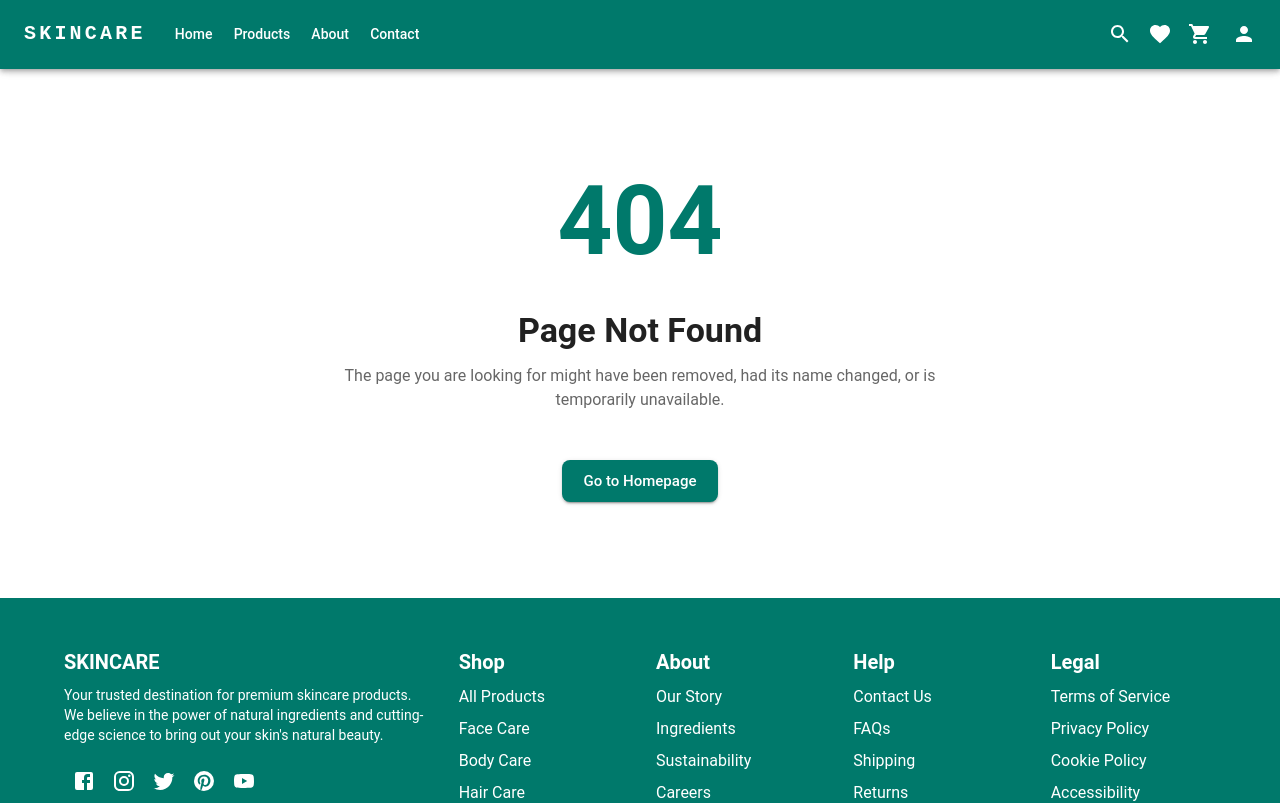
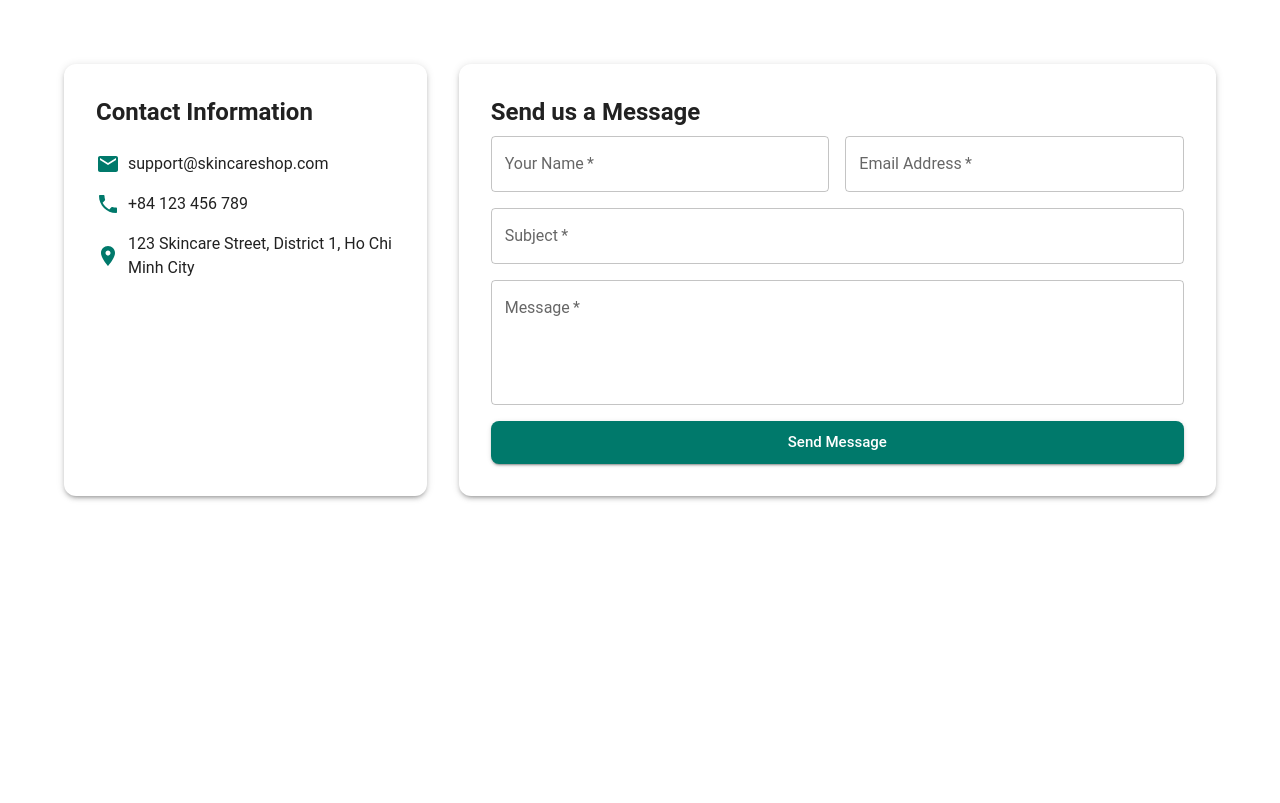
Before and after one commit to EricLee1919/SkincareShop_K18, a React (Vite) app in the folder fe/: page /contact in a window 1280 px wide. Shown: the top 803 px of the page. Built offline with nearby package versions, Linux system fonts and the light colour scheme.

Commit message:
create contact & about

```diff
--- a/fe/src/App.jsx
+++ b/fe/src/App.jsx
@@ -6,6 +6,8 @@ import Layout from "./components/layout/Layout";
 import AdminLayout from "./components/layout/AdminLayout";
 import { Toaster } from "react-hot-toast";
 import ForgotPassword from "./pages/ForgotPassword";
+import About from "./pages/About";
+import Contact from "./pages/Contact";
 // Pages
 import Products from "./pages/Products";
 import ProductDetail from "./pages/ProductDetail";
@@ -208,6 +210,10 @@ const App = () => {
               </Layout>
             }
           />
+
+          <Route path="/about" element={<About />} />
+          <Route path="/contact" element={<Contact />} />
+
           <Route
             path="/register"
             element={
--- /dev/null
+++ b/fe/src/pages/About/index.jsx
@@ -0,0 +1,61 @@
+import { Container, Box, Typography, Paper, Grid } from "@mui/material";
+
+const About = () => {
+  return (
+    <Container maxWidth="lg" sx={{ py: 8 }}>
+      <Grid container spacing={4}>
+        <Grid item xs={12}>
+          <Paper elevation={3} sx={{ p: 4 }}>
+            <Typography variant="h3" gutterBottom align="center">
+              About Us
+            </Typography>
+            <Typography
+              variant="h6"
+              color="text.secondary"
+              gutterBottom
+              align="center"
+            >
+              Your Trusted Skincare Partner
+            </Typography>
+
+            <Box sx={{ mt: 4 }}>
+              <Typography variant="body1" paragraph>
+                Welcome to SkinCare Shop K18, your premier destination for
+                high-quality skincare products. We are dedicated to providing
+                our customers with the best skincare solutions that help
+                maintain healthy, radiant skin.
+              </Typography>
+
+              <Typography variant="body1" paragraph>
+                Our mission is to empower individuals to achieve their skincare
+                goals by offering carefully curated products from trusted
+                brands. We believe that everyone deserves access to effective
+                skincare solutions that work.
+              </Typography>
+
+              <Typography variant="body1" paragraph>
+                At SkinCare Shop K18, we:
+              </Typography>
+              <Box component="ul" sx={{ pl: 4 }}>
+                <Typography component="li" variant="body1">
+                  Offer a wide selection of premium skincare products
+                </Typography>
+                <Typography component="li" variant="body1">
+                  Provide expert advice and recommendations
+                </Typography>
+                <Typography component="li" variant="body1">
+                  Ensure all products are authentic and safe
+                </Typography>
+                <Typography component="li" variant="body1">
+                  Deliver excellent customer service
+                </Typography>
+              </Box>
+            </Box>
+          </Paper>
+        </Grid>
+      </Grid>
+    </Container>
+  );
+};
+
+export default About;
--- /dev/null
+++ b/fe/src/pages/Contact/index.jsx
@@ -0,0 +1,210 @@
+import { useState } from "react";
+import {
+  Container,
+  Box,
+  Typography,
+  Paper,
+  Grid,
+  TextField,
+  Button,
+  Alert,
+  CircularProgress,
+} from "@mui/material";
+import { Formik, Form } from "formik";
+import * as Yup from "yup";
+import EmailIcon from "@mui/icons-material/Email";
+import PhoneIcon from "@mui/icons-material/Phone";
+import LocationOnIcon from "@mui/icons-material/LocationOn";
+
+const validationSchema = Yup.object({
+  name: Yup.string().required("Name is required"),
+  email: Yup.string()
+    .email("Invalid email address")
+    .required("Email is required"),
+  subject: Yup.string().required("Subject is required"),
+  message: Yup.string().required("Message is required"),
+});
+
+const Contact = () => {
+  const [loading, setLoading] = useState(false);
+  const [error, setError] = useState(null);
+  const [success, setSuccess] = useState(false);
+
+  const handleSubmit = async (values, { setSubmitting, resetForm }) => {
+    try {
+      setLoading(true);
+      setError(null);
+      setSuccess(false);
+
+      // Here you would typically send the contact form data to your backend
+      console.log("Contact form submitted:", values);
+
+      // Simulate API call
+      await new Promise((resolve) => setTimeout(resolve, 1000));
+
+      setSuccess(true);
+      resetForm();
+    } catch (error) {
+      setError("Failed to send message. Please try again.");
+    } finally {
+      setLoading(false);
+      setSubmitting(false);
+    }
+  };
+
+  return (
+    <Container maxWidth="lg" sx={{ py: 8 }}>
+      <Grid container spacing={4}>
+        <Grid item xs={12} md={4}>
+          <Paper elevation={3} sx={{ p: 4, height: "100%" }}>
+            <Typography variant="h5" gutterBottom>
+              Contact Information
+            </Typography>
+
+            <Box sx={{ mt: 3 }}>
+              <Box sx={{ display: "flex", alignItems: "center", mb: 2 }}>
+                <EmailIcon sx={{ mr: 1, color: "primary.main" }} />
+                <Typography variant="body1">
+                  support@skincareshop.com
+                </Typography>
+              </Box>
+
+              <Box sx={{ display: "flex", alignItems: "center", mb: 2 }}>
+                <PhoneIcon sx={{ mr: 1, color: "primary.main" }} />
+                <Typography variant="body1">+84 123 456 789</Typography>
+              </Box>
+
+              <Box sx={{ display: "flex", alignItems: "center" }}>
+                <LocationOnIcon sx={{ mr: 1, color: "primary.main" }} />
+                <Typography variant="body1">
+                  123 Skincare Street, District 1, Ho Chi Minh City
+                </Typography>
+              </Box>
+            </Box>
+          </Paper>
+        </Grid>
+
+        <Grid item xs={12} md={8}>
+          <Paper elevation={3} sx={{ p: 4 }}>
+            <Typography variant="h5" gutterBottom>
+              Send us a Message
+            </Typography>
+
+            {error && (
+              <Alert severity="error" sx={{ mb: 2 }}>
+                {error}
+              </Alert>
+            )}
+
+            {success && (
+              <Alert severity="success" sx={{ mb: 2 }}>
+                Thank you for your message. We'll get back to you soon!
+              </Alert>
+            )}
+
+            <Formik
+              initialValues={{
+                name: "",
+                email: "",
+                subject: "",
+                message: "",
+              }}
+              validationSchema={validationSchema}
+              onSubmit={handleSubmit}
+            >
+              {({
+                values,
+                errors,
+                touched,
+                handleChange,
+                handleBlur,
+                isSubmitting,
+              }) => (
+                <Form>
+                  <Grid container spacing={2}>
+                    <Grid item xs={12} sm={6}>
+                      <TextField
+                        fullWidth
+                        id="name"
+                        name="name"
+                        label="Your Name"
+                        value={values.name}
+                        onChange={handleChange}
+                        onBlur={handleBlur}
+                        error={touched.name && Boolean(errors.name)}
+                        helperText={touched.name && errors.name}
+                        required
+                      />
+                    </Grid>
+                    <Grid item xs={12} sm={6}>
+                      <TextField
+                        fullWidth
+                        id="email"
+                        name="email"
+                        label="Email Address"
+                        value={values.email}
+                        onChange={handleChange}
+                        onBlur={handleBlur}
+                        error={touched.email && Boolean(errors.email)}
+                        helperText={touched.email && errors.email}
+                        required
+                      />
+                    </Grid>
+                    <Grid item xs={12}>
+                      <TextField
+                        fullWidth
+                        id="subject"
+                        name="subject"
+                        label="Subject"
+                        value={values.subject}
+                        onChange={handleChange}
+                        onBlur={handleBlur}
+                        error={touched.subject && Boolean(errors.subject)}
+                        helperText={touched.subject && errors.subject}
+                        required
+                      />
+                    </Grid>
+                    <Grid item xs={12}>
+                      <TextField
+                        fullWidth
+                        id="message"
+                        name="message"
+                        label="Message"
+                        value={values.message}
+                        onChange={handleChange}
+                        onBlur={handleBlur}
+                        error={touched.message && Boolean(errors.message)}
+                        helperText={touched.message && errors.message}
+                        multiline
+                        rows={4}
+                        required
+                      />
+                    </Grid>
+                    <Grid item xs={12}>
+                      <Button
+                        type="submit"
+                        variant="contained"
+                        color="primary"
+                        size="large"
+                        fullWidth
+                        disabled={loading || isSubmitting}
+                      >
+                        {loading ? (
+                          <CircularProgress size={24} />
+                        ) : (
+                          "Send Message"
+                        )}
+                      </Button>
+                    </Grid>
+                  </Grid>
+                </Form>
+              )}
+            </Formik>
+          </Paper>
+        </Grid>
+      </Grid>
+    </Container>
+  );
+};
+
+export default Contact;
```
